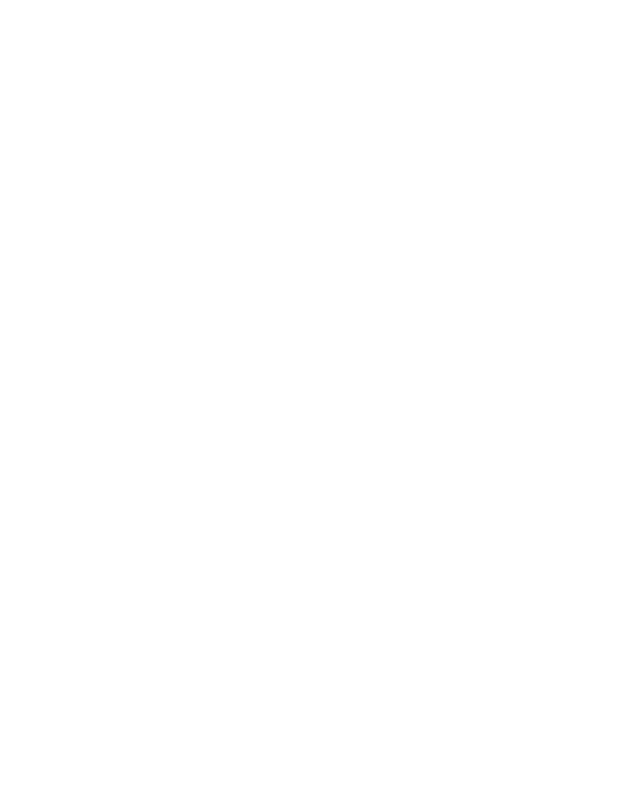
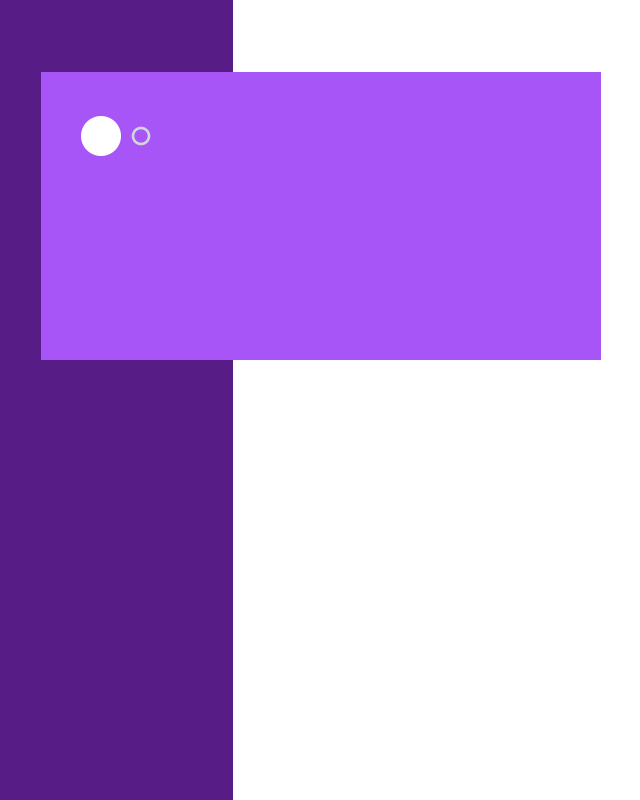
Before and after one commit to olawale3334/card-form, a website: page dist/index.html in a window 1280 px wide. Shown: the whole page, without its empty margins (151-791 px from the left). Drawn offline with nearby package versions, Linux system fonts and the light colour scheme.

Commit message:
new added

```diff
--- a/dist/index.html
+++ b/dist/index.html
@@ -3,10 +3,25 @@
 <head>
     <meta charset="UTF-8">
     <meta name="viewport" content="width=device-width, initial-scale=1.0">
+    <link href='https://unpkg.com/boxicons@2.1.4/css/boxicons.min.css' rel='stylesheet'>
     <link rel="stylesheet" href="./style.css">
     <title>Interactive card details form</title>
 </head>
 <body>
+  <section>
+    <div class="">
+        <div class="bg-purple-900 absolute h-[100vh] p-8 w-96 ">
+            <div class="bg-gradient-to-tr to bg-purple-500 w-[35rem] ml-40 mt-30 h-[18rem]">
+                <div class="flex items-center ml-9 mt-10">
+                   <p class="mt-10"><i class='bx bxs-circle text-white text-[3rem]'></i></p>
+                    <p class="mt-10"><i class='bx bx-radio-circle text-gray-300 text-[2rem]'></i></p>
+                </div>
+                <div></div>
 
+            </div>
+        </div>
+        <div>hi</div>
+    </div>
+  </section>
 </body>
 </html>
```
Also changed, not shown: dist/style.css.
